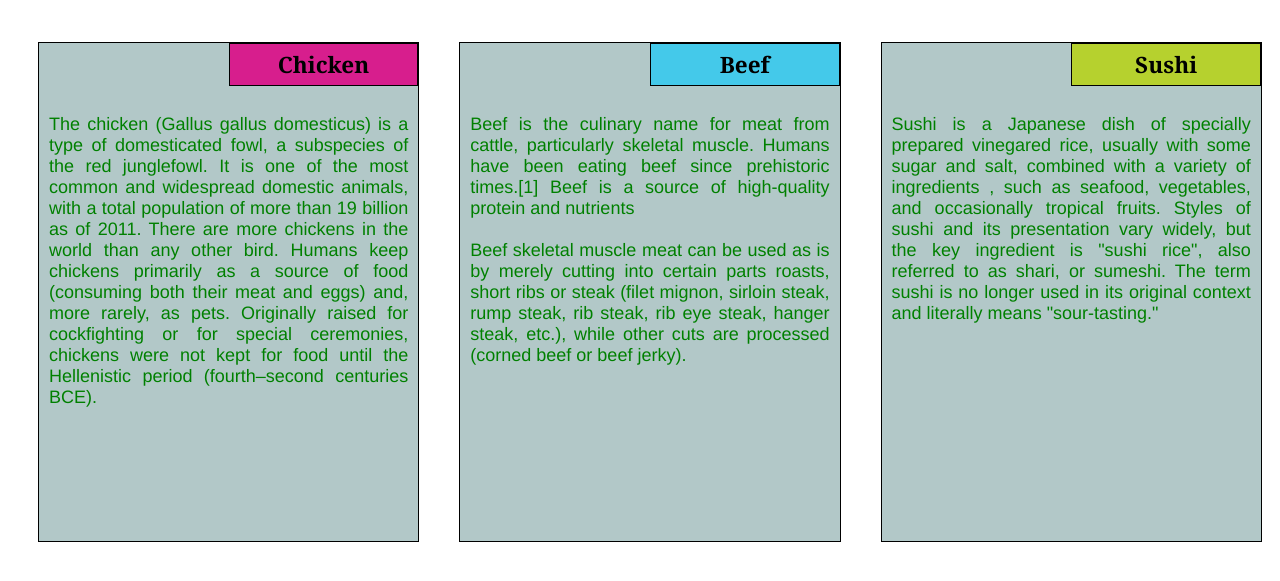
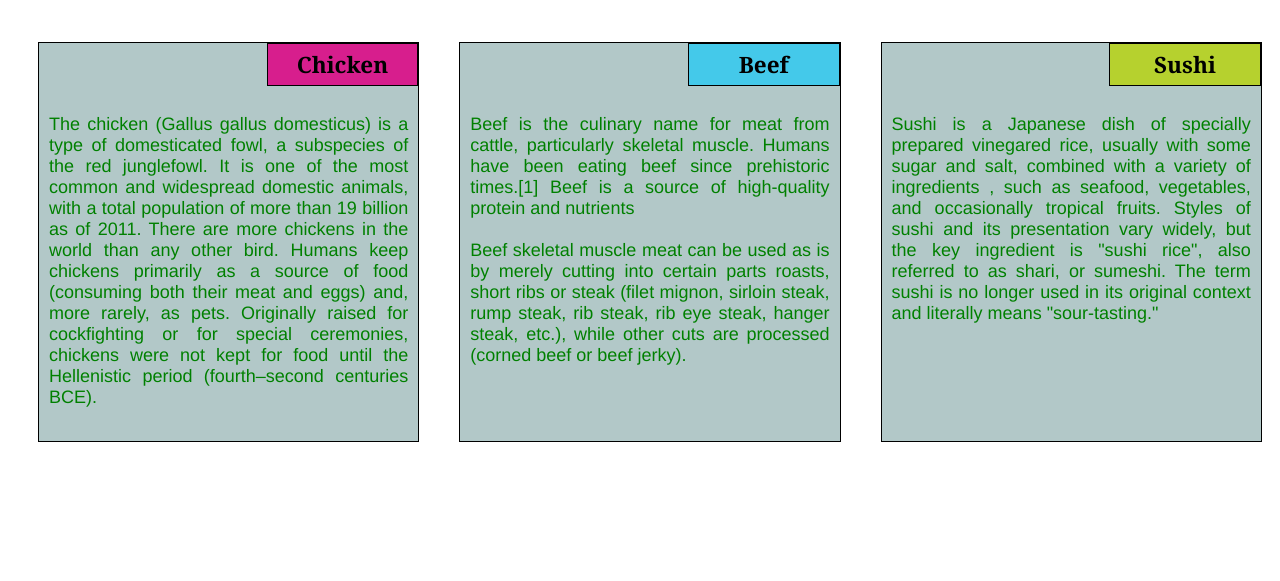
Before and after one commit to hanxiong1122/fullstack-course4-assignment, a plain HTML site: page site/index.html in a window 1280 px wide. Shown: the part 61-642 px from the top of the page. Drawn offline with Linux system fonts and the light colour scheme.

Commit message:
fix some minor problem

```diff
--- a/site/css/style.css
+++ b/site/css/style.css
@@ -14,7 +14,7 @@ p {
   /*border: 1px solid black;*/
   /*background-color: #A52A2A;*/
   width: 100%;
-  height: 100%;
+  /*height: 100%;*/
   margin-right: auto;
   margin-left: auto;
   font-family: Helvetica;
@@ -27,21 +27,21 @@ section {
   border: 1px solid black;
   background-color: #B2C8C8;
   width: 100%;
-  height: 500px;
+  height: 400px;
   font-family: Helvetica;
   color: black;
   position: relative;
   margin-left: 10px;
-  margin-right: 20px;
-  /*overflow: auto;*/
+  margin-right: 10px;
+  overflow: auto;
 }
 
 .section_title {
   position: relative;
-  left: 50%;
+  left: 60%;
   border: 1px solid black;
   text-align: center;
-  width: 50%;
+  width: 40%;
   /*margin-left:50%;*/
   font-family: Georgia,sans-serif;
   font-weight: bold;
```
